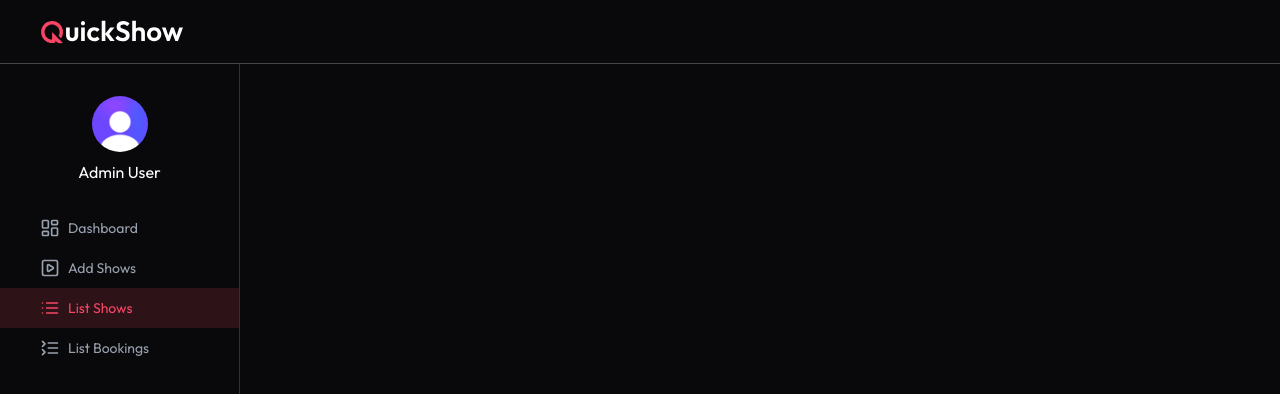
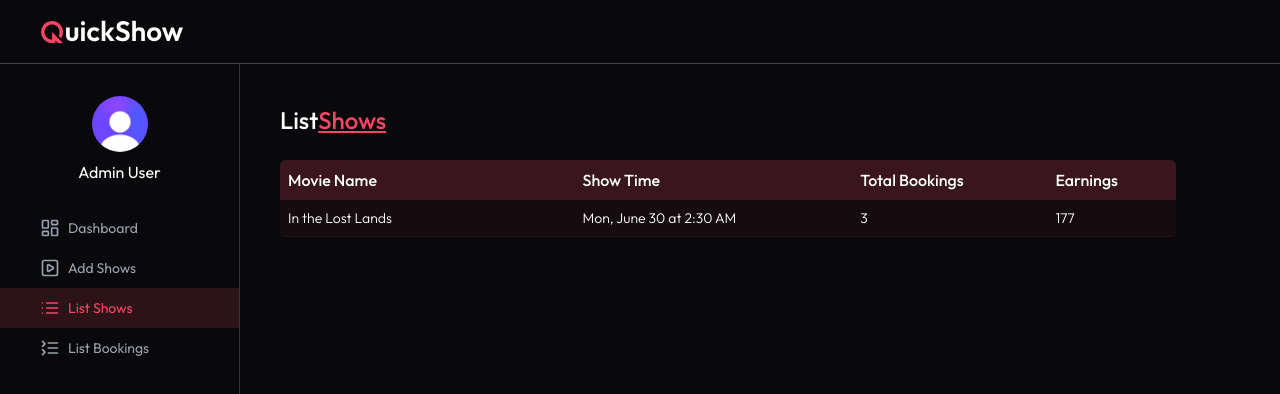
Before and after one commit to adityaborhade18/MOVIE-BOOKING-APP, a React (Vite) app in the folder client/: page /admin/list-shows in a window 1280 px wide. Shown: the top 394 px of the page. Built offline with nearby package versions, Linux system fonts and the light colour scheme; no server answers.

Commit message:
add dashboard and list of shows pages

```diff
--- /dev/null
+++ b/client/src/components/admin/Title.jsx
@@ -0,0 +1,9 @@
+import React from 'react'
+
+const Title = ({text1,text2}) => {
+  return (
+       <h1 className='font-medium text-2xl'>{text1}<span className='underline text-primary'>{text2}</span></h1>
+  )
+}
+
+export default Title
--- a/client/src/pages/admin/Dashboard.jsx
+++ b/client/src/pages/admin/Dashboard.jsx
@@ -1,11 +1,87 @@
-import React from 'react'
+import React, { useState,useEffect} from 'react'
+import {ChartLineIcon, CircleDollarSignIcon, PlayCircleIcon, StarIcon, UserIcon} from 'lucide-react'
+import { dummyDashboardData } from '../../assets/assets'
+import Loading from '../../components/Loading'
+import Title from '../../components/admin/Title'
+import BlurCircle from '../../components/BlurCircle'
+import dateFormat from '../../lib/dateFormat'
 
 const Dashboard = () => {
-  return (
-    <div>
 
-    </div>
-  )
+  const currency=import.meta.env.VITE_CURRENCY
+
+  const [dashboardData, setDashboardData]=useState({
+    totalBookings:0,
+    totalRevenue:0,
+    activeShows:[],
+    totalUser:0,
+
+  })
+
+  const [loading, setLoading]=useState(true)
+
+  const dashboardCards=[
+    {title:"Total Bookings", value:dashboardData.totalBookings|| '0' , icon: ChartLineIcon},
+    {title:"Total Revenue", value:currency+dashboardData.totalRevenue|| '0', icon: CircleDollarSignIcon},
+    {title:"Active Shows", value:dashboardData.activeShows.length|| '0' , icon:PlayCircleIcon},
+    {title:"Total Users", value:dashboardData.totalUser|| '0', icon:UserIcon},
+  ]
+
+  const fetchDashboardData=async()=>{
+      setDashboardData(dummyDashboardData);
+      setLoading(false);
+  }
+
+  useEffect(()=>{
+    fetchDashboardData()
+  },[])
+
+
+  return !loading ? (
+    <>
+         <Title text1={'Admin'} text2={'Dashboard'}/>
+
+         <div className='relative flex flex-wrap gap-4 mt-6'>
+             <BlurCircle top='-100px' left='0'/>
+             <div className='flex flex-wrap gap-4 w-full'>
+              {dashboardCards.map((card,index)=>(
+                 <div key={index} className='flex items-center justify-between px-4 py-3 bg-primary/10
+                 border border-primary/20 rounded-md  max-w-50 w-full'>
+                    <div>
+                      <h1 className='text-sm'>{card.title}</h1>
+                      <p className='text-xl font-medium mt-1'>{card.value}</p>
+                    </div>
+                    <card.icon className='w-6 h-6'/>
+                 </div>
+              ))}
+
+             </div>
+         </div>
+
+        <p className='mt-10 font-medium text-lg'>Active Shows</p>
+        <div className='relative flex flex-wrap gap-6 mt-4 max-w-5xl'>
+          <BlurCircle top='100px' left='10%'/>
+          {dashboardData.activeShows.map((show)=>(
+            <div key={show._id} className='w-55 rounded-lg overflow-hidden h-full pb-3 bg-primary/10 border border-primary/20
+            hover:-translate-y-1 transition duration-300'>
+              <img src={show.movie.poster_path} alt="" className='h-60 w-full object-cover' />
+               <p className='font-medium p-2 truncate'>{show.movie.title}</p>
+               <div className='flex items-center justify-between px-2'>
+                 <p className='text-lg font-medium'>{currency}{show.showPrice}</p>
+                 <p className='flex item-center gap-1 text-sm text-gray-400 mt-1 pr-1 '>
+                       <StarIcon className=' w-4 h-4 text-primary fill-primary'/>
+                       {show.movie.vote_average.toFixed(1)}
+                 </p>
+               </div>
+
+               <p className='px-2 mt-2 text-sm text-gray-500'>{dateFormat(show.showDateTime)}</p>
+            </div>
+          ))}
+
+        </div>
+
+    </>
+  ) : <Loading/>
 }
 
 export default Dashboard
--- a/client/src/pages/admin/ListShows.jsx
+++ b/client/src/pages/admin/ListShows.jsx
@@ -1,11 +1,66 @@
-import React from 'react'
+import React, { useEffect, useState } from 'react'
+import Loading from '../../components/Loading'
+import {dummyShowsData} from '../../assets/assets'
+import Title from '../../components/admin/Title'
+import dateFormat from '../../lib/dateFormat'
 
 const ListShows = () => {
-  return (
-    <div>
 
-    </div>
-  )
+  const currency=import.meta.env.VITE_CURRENCY
+
+  const [shows, setShows]=useState([])
+  const [loading, setLoading]=useState(true)
+
+  const getAllShows=async()=>{
+    try{
+      setShows([{
+         movie: dummyShowsData[0],
+            showDateTime: "2025-06-30T02:30:00.000Z",
+            showPrice: 59,
+            occupiedSeats: {
+                A1: "user_2xO4XPCgWWwWq9EHuQxc5UWqIok",
+                B1: "user_2xO4XPCgWWwWq9EHuQxc5UWqIok",
+                C1: "user_2xO4XPCgWWwWq9EHuQxc5UWqIok"
+            },
+      }]);
+      setLoading(false);
+
+    }catch(error){
+      console.log("error is from the listShow page of admin panel ", error);
+    }
+  }
+
+  useEffect(()=>{
+    getAllShows()
+  },[])
+
+  return !loading ?(
+    <>
+      <Title text1={"List"} text2={"Shows"}/>
+      <div className='max-w-4xl mt-6 overflow-x-auto'>
+        <table className='w-full border-collapse rounded-md overflow-hidden text-nowrap'>
+          <thead>
+            <tr className='bg-primary/20 text-left text-white'>
+               <th className='p-2 font-medium pl-2'>Movie Name</th>
+               <th className='p-2 font-medium'>Show Time</th>
+               <th className='p-2 font-medium'>Total Bookings</th>
+               <th className='p-2 font-medium'>Earnings</th>
+            </tr>
+          </thead>
+          <tbody className='text-sm font-light'>
+             {shows.map((show,index)=>(
+                <tr key={index} className='border-b border-primary/10 bg-primary/5 even:bg-primary/10'>
+                       <td className='p-2 min-w-45 pl-2'>{show.movie.title}</td>
+                       <td className='p-2'>{dateFormat(show.showDateTime)}</td>
+                       <td className='p-2'>{Object.keys(show.occupiedSeats).length}</td>
+                       <td className='p-2'>{currency}{Object.keys(show.occupiedSeats).length * show.showPrice}</td>
+                </tr>
+             ))}
+          </tbody>
+        </table>
+      </div>
+    </>
+  ) : <Loading/>
 }
 
 export default ListShows
```
